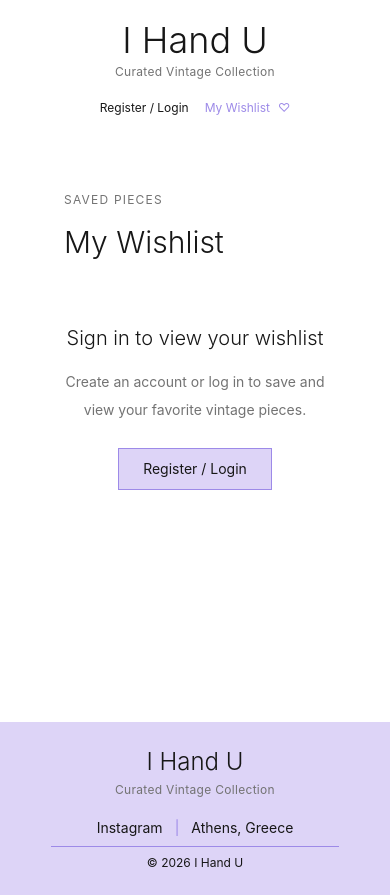
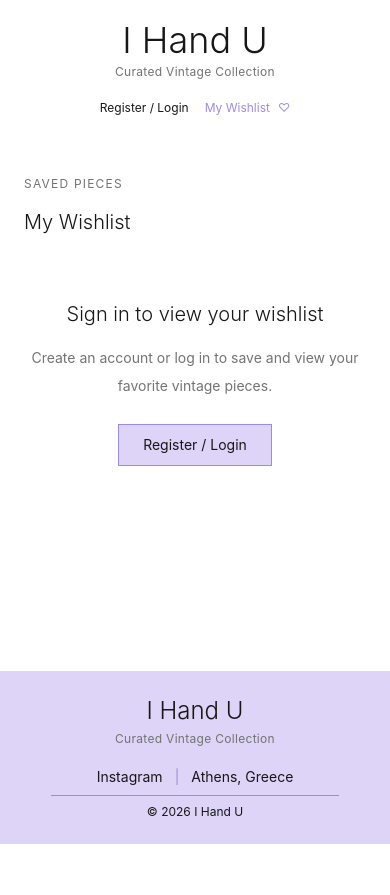
Before and after one commit to alkminibak/ihandu-vintage-showroom, a React (Vite) app in the folder client/: page /wishlist in a window 390 px wide. After the commit the page ends 844 px from the top, so only its background shows below. Built offline with nearby package versions, Linux system fonts and the light colour scheme.

Commit message:
feat: make wishlist page responsive

```diff
--- a/client/src/pages/WishlistPage.tsx
+++ b/client/src/pages/WishlistPage.tsx
@@ -13,56 +13,60 @@ const WishlistPage = () => {
 
   if (!isAuthenticated) {
     return (
-      <>
+      <div className="flex min-h-screen flex-col">
         <Header />
 
-        <main className="mx-auto min-h-[60vh] max-w-6xl px-16 py-14">
+        <main className="mx-auto w-full max-w-6xl flex-1 px-6 py-10 md:px-8 md:py-12 lg:px-16 lg:py-14">
           <section>
             <p className="text-xs uppercase tracking-widest text-text-muted">
               Saved pieces
             </p>
 
-            <h1 className="mt-4 text-3xl font-light text-text">My Wishlist</h1>
+            <h1 className="mt-4 text-xl font-light text-text md:text-3xl">
+              My Wishlist
+            </h1>
 
             <EmptyWishlist isGuest />
           </section>
         </main>
 
         <Footer />
-      </>
+      </div>
     );
   }
 
   if (loading) {
     return (
-      <>
+      <div className="flex min-h-screen flex-col">
         <Header />
 
-        <main className="mx-auto min-h-[60vh] max-w-6xl px-16 py-14">
+        <main className="mx-auto w-full max-w-6xl flex-1 px-6 py-10 md:px-8 md:py-12 lg:px-16 lg:py-14">
           <p className="text-sm text-text-muted">Loading wishlist...</p>
         </main>
 
         <Footer />
-      </>
+      </div>
     );
   }
 
   return (
-    <>
+    <div className="flex min-h-screen flex-col">
       <Header />
 
-      <main className="mx-auto min-h-[60vh] max-w-6xl px-16 py-14">
+      <main className="mx-auto w-full max-w-6xl flex-1 px-6 py-10 md:px-8 md:py-12 lg:px-16 lg:py-14">
         <section>
           <p className="text-xs uppercase tracking-widest text-text-muted">
             Saved pieces ({wishlistProducts.length})
           </p>
 
-          <h1 className="mt-4 text-3xl font-light text-text">My Wishlist</h1>
+          <h1 className="mt-4 text-xl font-light text-text md:text-3xl">
+            My Wishlist
+          </h1>
 
           {!wishlistProducts.length ? (
             <EmptyWishlist />
           ) : (
-            <div className="mt-12 grid grid-cols-4 gap-x-8 gap-y-12">
+            <div className="mt-10 grid grid-cols-2 gap-x-4 gap-y-10 md:mt-12 md:grid-cols-3 md:gap-x-6 lg:grid-cols-4 lg:gap-x-8 lg:gap-y-12">
               {wishlistProducts.map((product) => (
                 <ProductCard key={product.id} product={product} />
               ))}
@@ -72,7 +76,7 @@ const WishlistPage = () => {
       </main>
 
       <Footer />
-    </>
+    </div>
   );
 };
 
```
